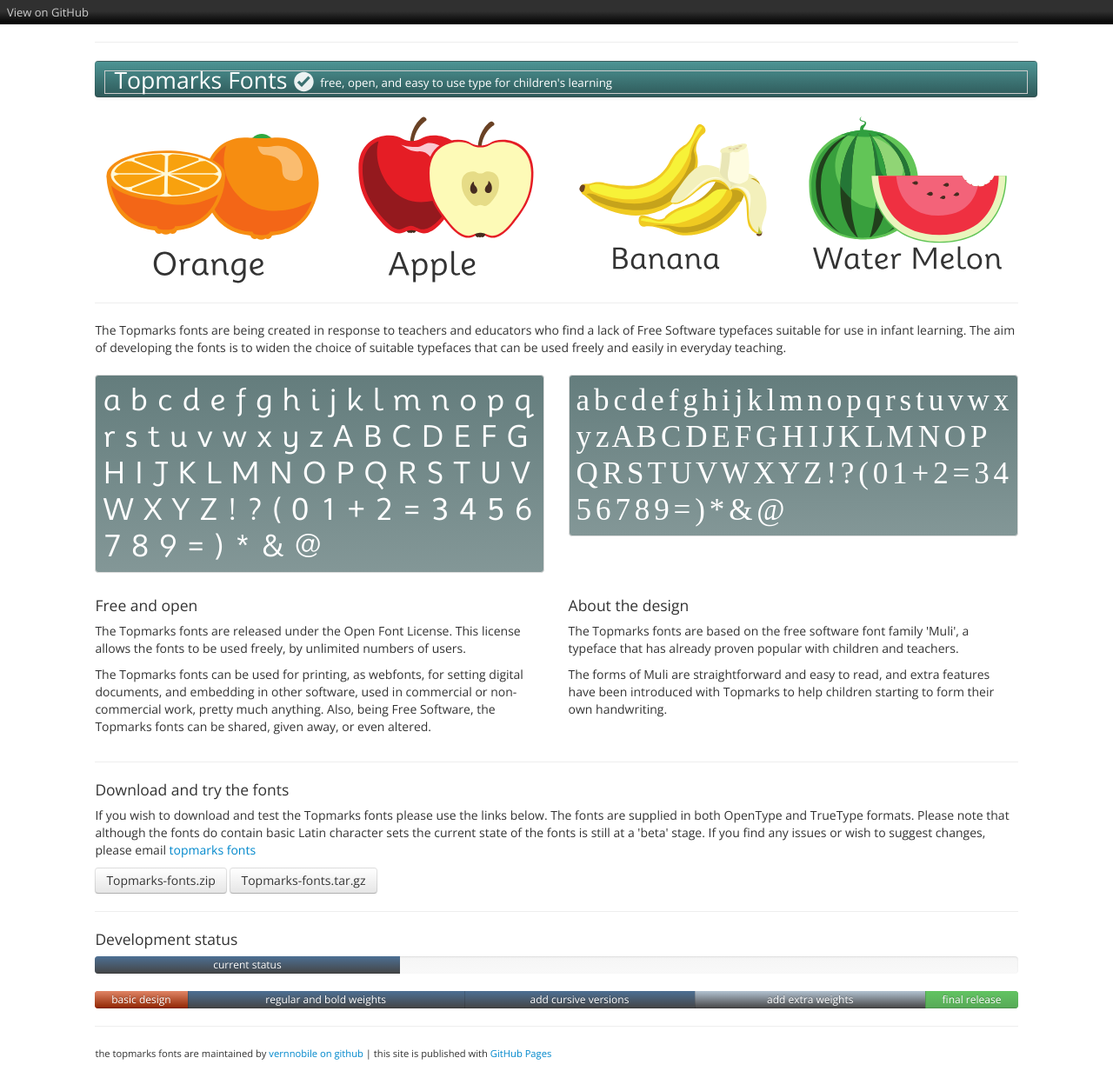
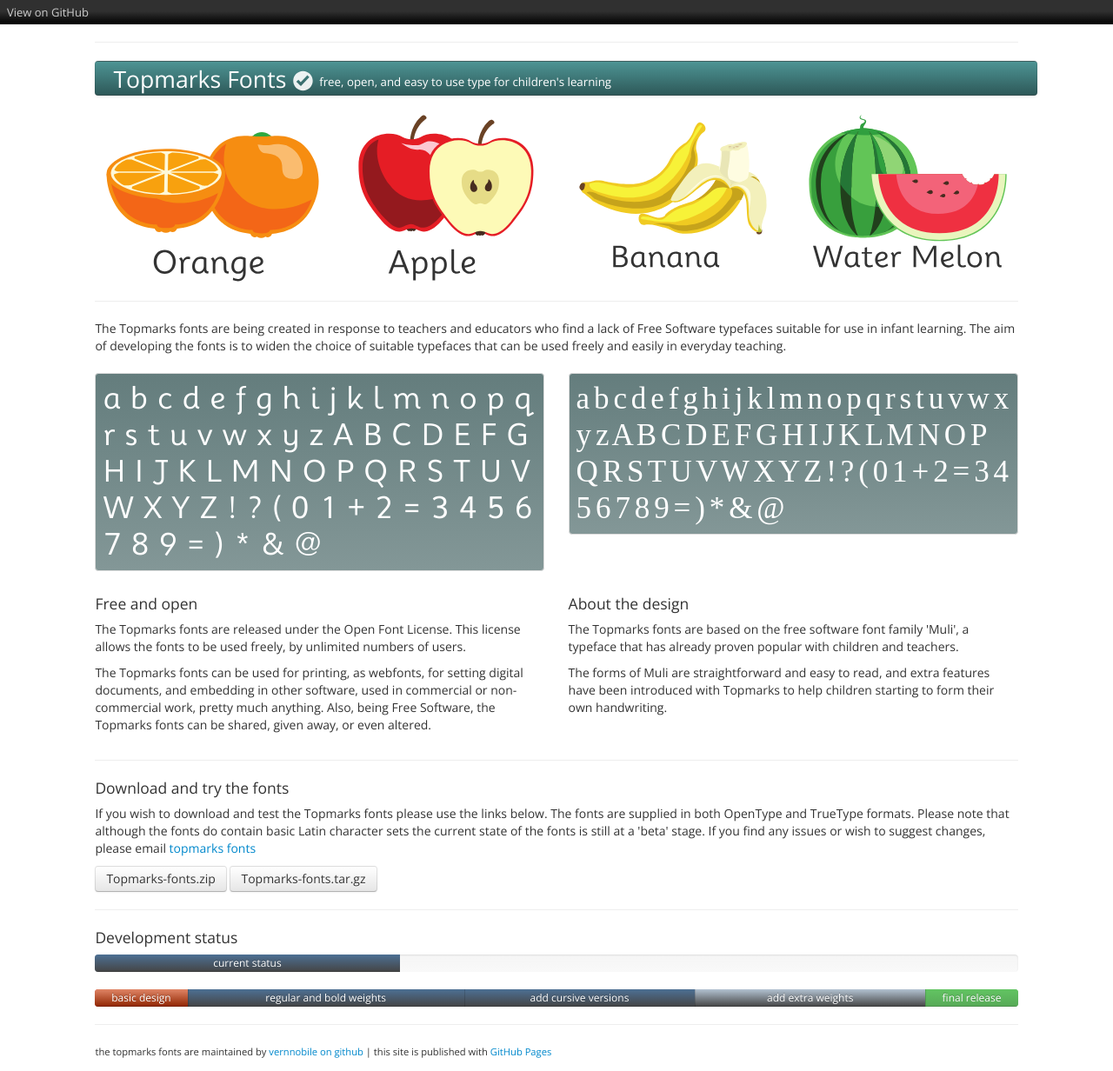
Before and after one commit to vernnobile/topmarks, a Jekyll site: the page built from index.html, in a window 1280 px wide. Shown: the whole page at 87% size. Built offline with Jekyll 4.4.1, drawn with Linux system fonts in a browser that asks for light colours; some web fonts are replaced.

Commit message:
Update stylesheet.css

```diff
--- a/stylesheets/stylesheet.css
+++ b/stylesheets/stylesheet.css
@@ -71,7 +71,7 @@
 	padding-left:10px;
 	font-size:1.9em;
 	font-weight:300;
-	border: 1px solid #ccc
+	border: 0 1px 0 0 solid #ccc
 }
 .navbar {
 	margin-top:20px;
```
